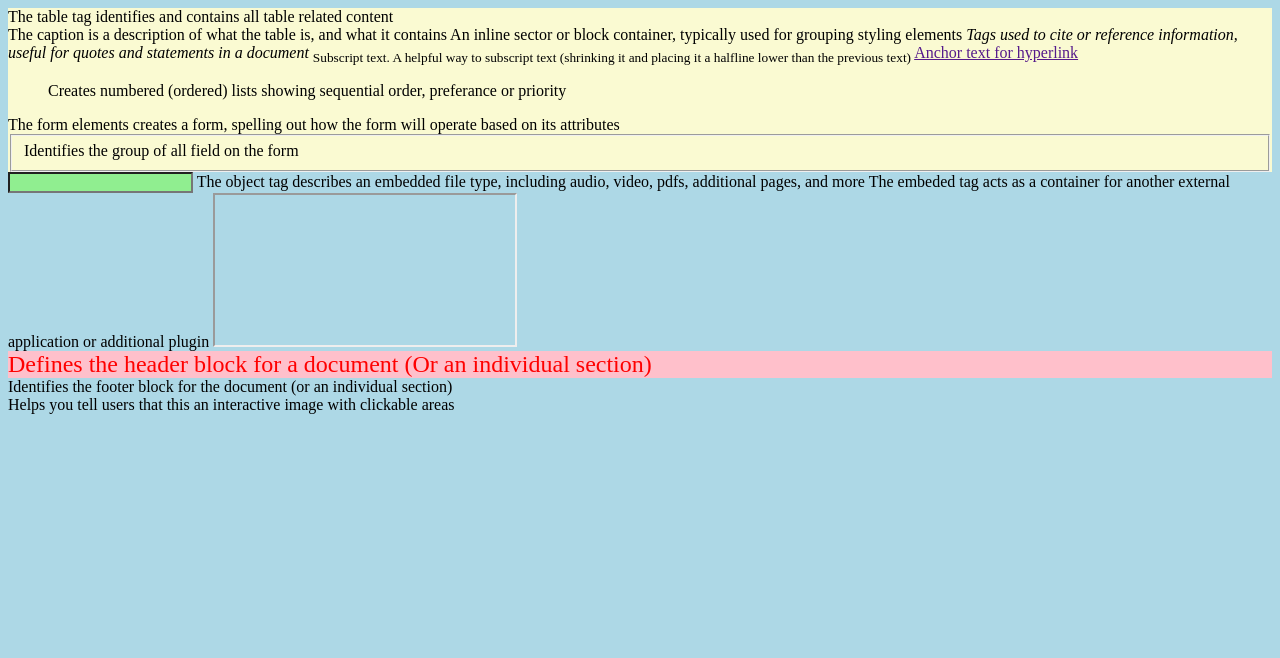
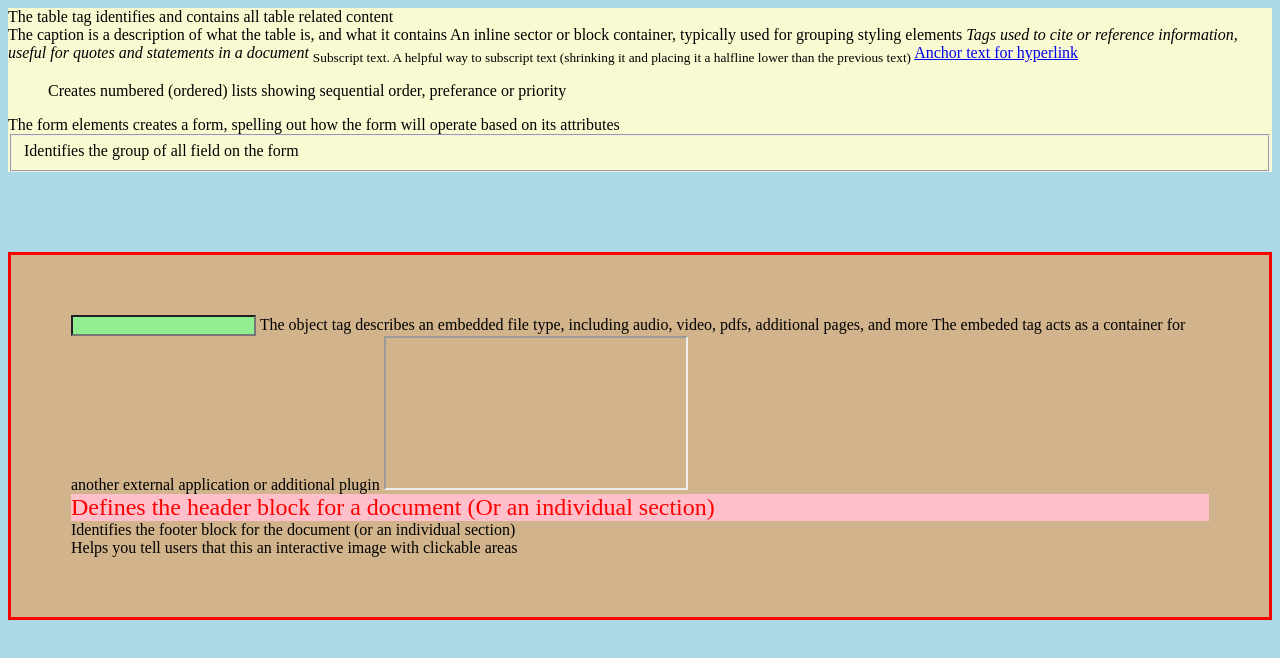
Before and after one commit to nicolebarnett/litolkyet, a plain HTML site: page index.html in a window 1280 px wide. Drawn offline with Linux system fonts and the light colour scheme.

Commit message:
group 2 spacing

```diff
--- a/index.css
+++ b/index.css
@@ -15,3 +15,12 @@ input {
 .Group1 {
     background-color:lightgoldenrodyellow;
 }
+
+.Group2 {
+    font: 12px, bold;
+    background-color: tan;
+    margin-top: 80px;
+    margin: 90x;
+    border: solid red;
+    padding: 60px;
+}
--- a/index.html
+++ b/index.html
@@ -21,11 +21,12 @@
             <span>An inline sector or block container, typically used for grouping styling elements</span>
             <cite>Tags used to cite or reference information, useful for quotes and statements in a document</cite>
             <sub>Subscript text. A helpful way to subscript text (shrinking it and placing it a halfline lower than the previous text)</sub>
-        <a href="">Anchor text for hyperlink</a>
+            <a href="https://developer.mozilla.org/en-US/docs/Web/CSS/border">Anchor text for hyperlink</a>
             <ol>Creates numbered (ordered) lists showing sequential order, preferance or priority</ol>
             <form>The form elements creates a form, spelling out how the form will operate based on its attributes</form>
             <fieldset>Identifies the group of all field on the form</fieldset>
         </div>
+        <div class="Group2">
 
             <input /><!--"The form input attribute defines the type of field infomration to recieve from a user"-->
             <object>The object tag describes an embedded file type, including audio, video, pdfs, additional pages, and more</object>
@@ -38,7 +39,7 @@
             <base><!--The base url is useful for specifiying all relative links in the document (especially if you have many internal links)-->
             <meta><!--Meta data spells out additional infomation about the page, including the pages description, author, published date, keywords and other typically "hidden" page information-->
             <map>Helps you tell users that this an interactive image with clickable areas</map>
-
+        </div>
 
         <script src="" async defer></script>
     </body>
```
Lines whose indentation alone changed are shown as unchanged.
